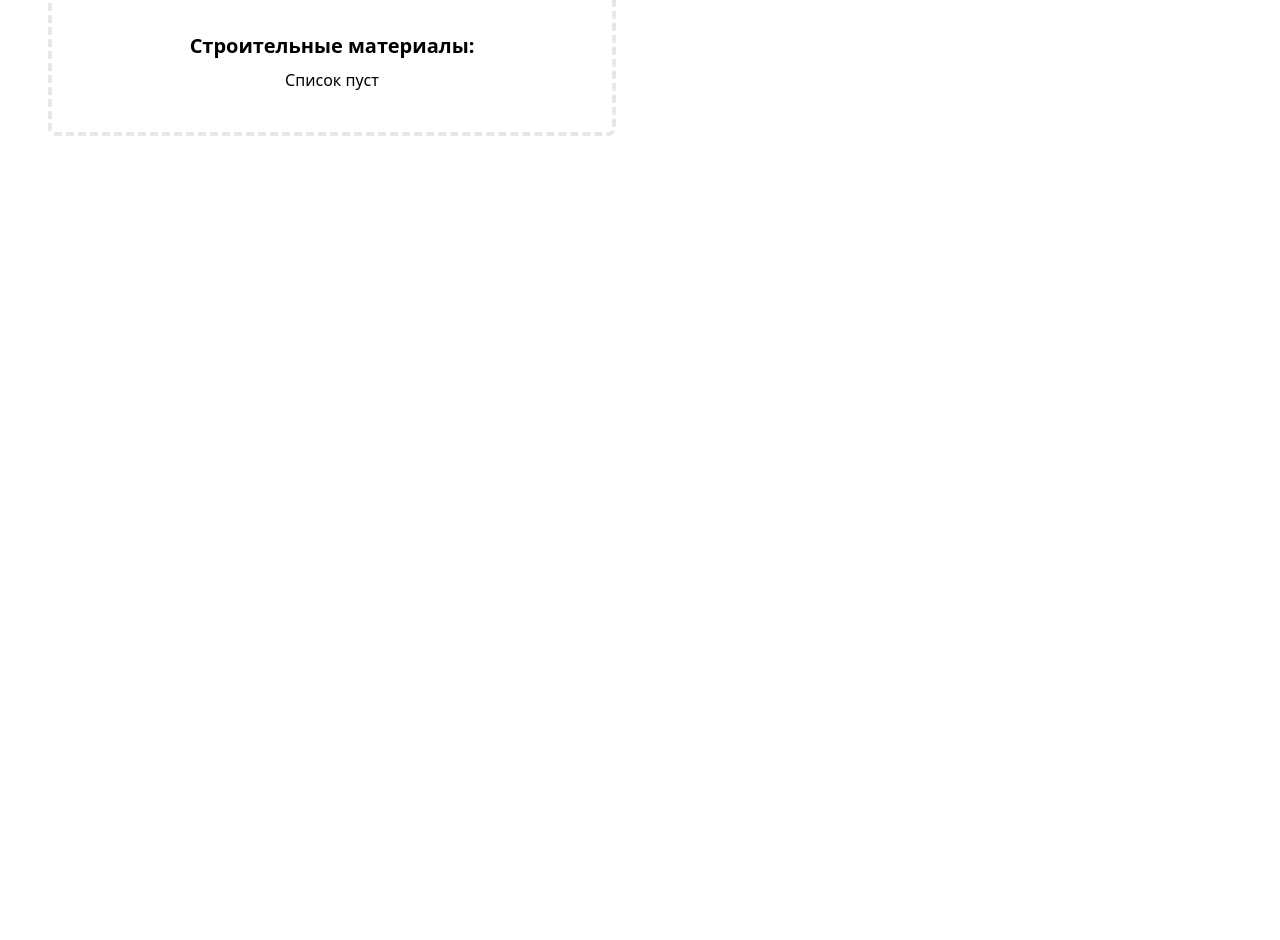
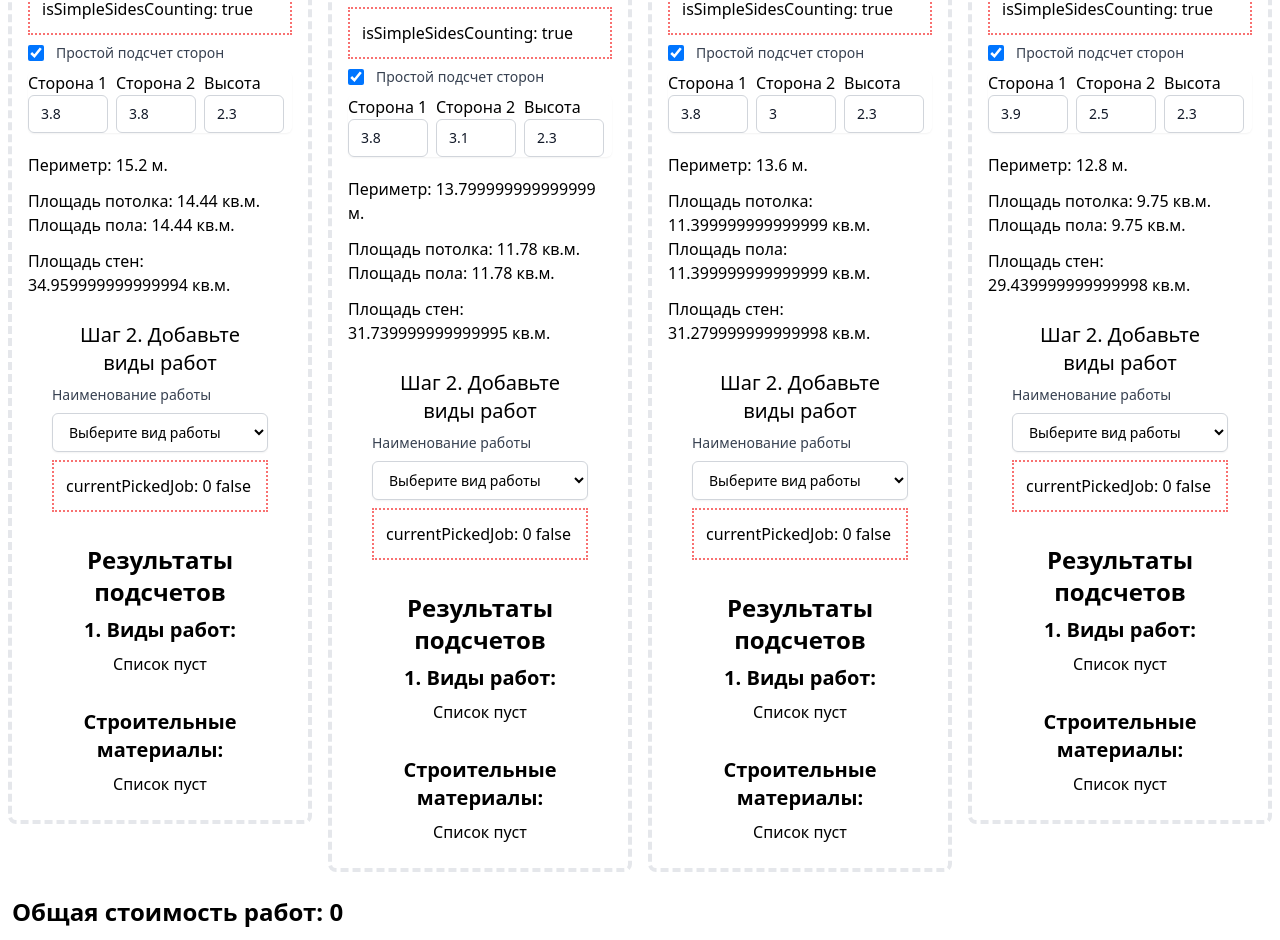
Before and after one commit to nvlight/home_calc, a Vue app in the folder vue/: page /get-started in a window 1280 px wide. Shown: the part 863-1803 px from the top of the page. Before the commit the page ends 1047 px from the top, so only its background shows below. Built offline with nearby package versions, Linux system fonts and the light colour scheme.

Commit message:
jobs resulting summ showing is now work fine!

```diff
--- a/vue/src/components/GetStarted.vue
+++ b/vue/src/components/GetStarted.vue
@@ -97,42 +97,28 @@
                 </button>
             </div>
             <div class="main_wrapper">
-                <div class="flex py-6 sm:px-6 lg:px-8">
+                <div class="flex">
                     <!-- Replace with your content -->
                     <div
-                        v-for="(room,key) in rooms.length"
-                        class="max-w-2xl px-4 py-6"
+                        v-for="(room,key) in rooms"
+                        class="max-w-2xl px-2 py-3"
                     >
                         <div class="border-4 border-dashed border-gray-200 rounded-lg" >
-                            <div class="px-6 py-6">
+                            <div class="px-2 py-2">
                                 <RoomSize
                                     :number="key"
+                                    :room="room"
                                 >
                                 </RoomSize>
                             </div>
                         </div>
                     </div>
+                </div>
+            </div>
+            <div class="resultingSumm p-3">
+                <h1 class="text-2xl font-semibold">Общая стоимость работ: {{jobsResultingSumm}}</h1>
+            </div>
 
-<!--                    <div class="max-w-2xl px-4 py-6 ">-->
-<!--                        <div class="border-4 border-dashed border-gray-200 rounded-lg" >-->
-<!--                            <div class="px-6 py-6">-->
-<!--                                <RoomSize>-->
-<!--                                </RoomSize>-->
-<!--                            </div>-->
-<!--                        </div>-->
-<!--                    </div>-->
-<!--                    <div class="max-w-2xl px-4 py-6 ">-->
-<!--                        <div class="border-4 border-dashed border-gray-200 rounded-lg" >-->
-<!--                            <div class="px-6 py-6">-->
-<!--                                <RoomSize>-->
-<!--                                </RoomSize>-->
-<!--                            </div>-->
-<!--                        </div>-->
-<!--                    </div>-->
-                    <!-- /End replace -->
-                </div>
-
-            </div>
         </main>
     </div>
 </template>
@@ -141,7 +127,8 @@
 import { Disclosure, DisclosureButton, DisclosurePanel, Menu, MenuButton, MenuItem, MenuItems } from '@headlessui/vue'
 import { BellIcon, MenuIcon, XIcon } from '@heroicons/vue/outline'
 import RoomSize from "../components/RoomSize.vue"
-import {reactive} from "vue";
+import {reactive, computed} from "vue";
+import store from "../store/index.js";
 
 const user = {
     name: 'Tom Cook',
@@ -162,16 +149,165 @@ const userNavigation = [
     { name: 'Sign out', href: '#' },
 ]
 
-const rooms = reactive({length: 1,});
+const rooms = reactive([
+    {
+        isSimpleSidesCounting: true,
+        sizes : {
+            s1: 3.8,
+            s2: 3.8,
+            s3: 0,
+            s4: 0,
+        },
+        height: 2.3,
+        perimeter: 0,
+        square: {
+            ceiling: 0,
+            floor: 0,
+            walls: 0,
+        },
+        doorstep_count: 0, // пороги
+        windows: [
+            {
+                // проем - opening
+                // meter
+                width: 3,
+                height: 1.5,
+            },
+        ],
+        doors: [
+            {
+                width: 1,
+                height: 2,
+            },
+            {
+                // meter
+                width: 1,
+                height: 2,
+            },
+        ],
+    },
+    {
+        isSimpleSidesCounting: true,
+        sizes : {
+            s1: 3.8,
+            s2: 3.1,
+            s3: 0,
+            s4: 0,
+        },
+        height: 2.3,
+        perimeter: 0,
+        square: {
+            ceiling: 0,
+            floor: 0,
+            walls: 0,
+        },
+        doorstep_count: 0, // пороги
+        windows: [
+            {
+                // проем - opening
+                // meter
+                width: 3,
+                height: 1.5,
+            },
+        ],
+        doors: [
+            {
+                width: 1,
+                height: 2,
+            },
+            {
+                // meter
+                width: 1,
+                height: 2,
+            },
+        ],
+    },
+    {
+        isSimpleSidesCounting: true,
+        sizes : {
+            s1: 3.8,
+            s2: 3,
+            s3: 0,
+            s4: 0,
+        },
+        height: 2.3,
+        perimeter: 0,
+        square: {
+            ceiling: 0,
+            floor: 0,
+            walls: 0,
+        },
+        doorstep_count: 0, // пороги
+        windows: [
+            {
+                // проем - opening
+                // meter
+                width: 3,
+                height: 1.5,
+            },
+        ],
+        doors: [
+            {
+                width: 1,
+                height: 2,
+            },
+            {
+                // meter
+                width: 1,
+                height: 2,
+            },
+        ],
+    },
+    {
+        isSimpleSidesCounting: true,
+        sizes : {
+            s1: 3.9,
+            s2: 2.5,
+            s3: 0,
+            s4: 0,
+        },
+        height: 2.3,
+        perimeter: 0,
+        square: {
+            ceiling: 0,
+            floor: 0,
+            walls: 0,
+        },
+        doorstep_count: 0, // пороги
+        windows: [
+            {
+                // проем - opening
+                // meter
+                width: 3,
+                height: 1.5,
+            },
+        ],
+        doors: [
+            {
+                width: 1,
+                height: 2,
+            },
+            {
+                // meter
+                width: 1,
+                height: 2,
+            },
+        ],
+    },
+]);
+
+const jobsResultingSumm = computed(() => {
+    return store.state.jobsResultingSumm;
+});
 
 function roomIncrement() {
-    rooms.length++;
+    //rooms.length++;
 }
 
 function roomDecrement() {
-    if ( (rooms.length-1) >= 1 ){
-        rooms.length--;
-    }
+    //if ( (rooms.length-1) >= 1 ){
+    //    rooms.length--;
+    //}
 }
 
 </script>
--- a/vue/src/components/RoomSize.vue
+++ b/vue/src/components/RoomSize.vue
@@ -1,19 +1,23 @@
 <template>
     <!-- Шаг 1. Введите размеры комнаты -->
-    <div class="min-h-full flex items-center justify-start pt-4 pb-4 px-4 sm:px-6 lg:px-8">
+    <div class="min-h-full flex items-center justify-start pt-4 pb-2 px-2 sm:px-2 lg:px-2">
         <div class="max-w-md w-full space-y-2">
+
+            <div class="border-dotted border-2 p-3 border-red-400">
+                {{ room }}
+            </div>
 
             <h1 class="font-semibold text-xl text-center">Комната {{number+1}}</h1>
             <h1 class="font-light text-xl">Шаг 1. Введите размеры комнаты</h1>
 
             <div v-if="this.$store.state.debug" class="border-dotted border-2 p-3 border-red-400">
-                isSimpleSidesCounting: {{(isSimpleSidesCounting)}}
+                isSimpleSidesCounting: {{(room.isSimpleSidesCounting)}}
             </div>
             <fieldset>
                 <div class="space-y-4">
                     <div class="flex items-start">
                         <div class="flex h-5 items-center">
-                            <input id="isSimpleSidesCountingId" name="comments" type="checkbox"
+                            <input :id="'isSimpleSidesCountingId' + number" name="comments" type="checkbox"
                                    class="h-4 w-4 rounded border-gray-300 text-indigo-600 focus:ring-indigo-500
                                    focus:outline-none  focus:ring-offset-2 focus:ring-indigo-500                                   "
                                    @click="isSimpleSidesCountingChange"
@@ -21,7 +25,7 @@
                             >
                         </div>
                         <div class="ml-3 text-sm">
-                            <label for="isSimpleSidesCountingId" class="font-medium text-gray-700">Простой подсчет сторон</label>
+                            <label :for="'isSimpleSidesCountingId' + number" class="font-medium text-gray-700">Простой подсчет сторон</label>
                         </div>
                     </div>
 
@@ -46,7 +50,7 @@
                            placeholder="Сторона 2">
                 </div>
 
-                <template v-if="!isSimpleSidesCounting">
+                <template v-if="!room.isSimpleSidesCounting">
                     <div class="mr-2">
                         <label for="s3" class="">Сторона 3</label>
                         <input @change="updatePerimeterAndSquares" id="s3" name="s3" v-model="room.sizes.s3" type="text" autocomplete="s3" required
@@ -236,7 +240,7 @@
     </div>
 </template>
 
-<script >
+<script>
 import CeilingCalc from "../components/CeilingCalc.vue";
 import LaminateCalc from "../components/LaminateCalc.vue";
 import {mapState} from "vuex";
@@ -246,14 +250,15 @@ export default {
     components: { CeilingCalc, LaminateCalc },
     props: {
         number: Number,
+        room: Object,
     },
     emits: ['addCalcedCeiling'],
     data(){
         return {
             added_jobs_i : 0, // index
             currentPickedJob: 0,
-            isSimpleSidesCounting: true,
-            room: {
+            room00000: {
+                isSimpleSidesCounting: true,
                 sizes : {
                     s1: 0,
                     s2: 0,
@@ -265,7 +270,7 @@ export default {
                 square: {
                     ceiling: 0,
                     floor: 0,
-                    sten: 0,
+                    walls: 0,
                 },
                 doorstep_count: 0, // пороги
                 windows: [
@@ -382,17 +387,8 @@ export default {
     },
     methods: {
         isSimpleSidesCountingChange(){
-            this.isSimpleSidesCounting = !(this.isSimpleSidesCounting);
+            this.room.isSimpleSidesCounting = !(this.room.isSimpleSidesCounting);
             this.updatePerimeterAndSquares();
-        },
-        updatePerimeterChich() {
-            this.room.perimeter =
-                Math.ceil(
-                    +(this.room.sizes.s1) +
-                    +(this.room.sizes.s2) +
-                    +(this.room.sizes.s3) +
-                    +(this.room.sizes.s4)
-                );
         },
         updatePerimeterHandler(sidesArr) {
             let res = 0;
@@ -402,7 +398,7 @@ export default {
             return res;
         },
         updatePerimeter() {
-            if (this.isSimpleSidesCounting){
+            if (this.room.isSimpleSidesCounting){
                 this.room.perimeter = this.updatePerimeterHandler([
                     (this.room.sizes.s1),
                     (this.room.sizes.s2),
@@ -418,14 +414,6 @@ export default {
                 ]);
             }
         },
-
-        updateCeilingSquareChich(){
-            this.room.square.ceiling =
-                +(this.room.sizes.s1) *
-                +(this.room.sizes.s2)
-
-            this.room.square.floor = this.room.square.ceiling
-        },
         updateCeilingSquareHandler(sidesArr){
             let res = 1;
             for(let i=0; i<sidesArr.length; i++){
@@ -434,7 +422,7 @@ export default {
             return res;
         },
         updateCeilingAndFloorSquare(){
-            if (this.isSimpleSidesCounting){
+            if (this.room.isSimpleSidesCounting){
                 this.room.square.ceiling = this.updateCeilingSquareHandler([
                     (this.room.sizes.s1),
                     (this.room.sizes.s2),
@@ -495,10 +483,6 @@ export default {
             }
             return find;
         },
-        jobTypeChanged(ev){
-            //console.log(ev)
-        },
-
         addCalcedJob(){
             //console.log('addCalcedJob');
             this.added_jobs_i++;
@@ -509,6 +493,8 @@ export default {
             tmp_job.iid = this.added_jobs_i;
             tmp_job.title = this.getJobTitleById(tmp_job.id);
             //console.log(tmp_job);
+
+            this.$store.commit('incValueToJobsResultingSumm', tmp_job.summ);
 
             this.added_jobs.push(tmp_job);
         },
@@ -528,9 +514,17 @@ export default {
         },
         deleteAddedJob(del_id){
             //console.log(del_id)
+            const filtered = this.added_jobs.filter(
+                t => t.iid == del_id
+            );
             this.added_jobs = this.added_jobs.filter(
                 t => t.iid != del_id
-            )
+            );
+            //console.log(filtered);
+            const decSumm = filtered[0].summ;
+
+            //console.log(decSumm);
+            this.$store.commit('decValueToJobsResultingSumm', decSumm);
         },
         deleteAddedMaterial(material_id){
             this.$store.commit('deleteMaterial', material_id);
@@ -538,10 +532,12 @@ export default {
     },
     computed:{
         jobsSumm(){
-            return this.added_jobs.reduce(
+            const summ = this.added_jobs.reduce(
                 (previousValue, currentValue) => previousValue + currentValue.summ,
                 0
             );
+
+            return summ;
         },
 
         materialsSumm(){
@@ -554,15 +550,18 @@ export default {
         addedMaterials(){
             return this.$store.state.materialsForBuy;
         },
+
     },
     created() {
         this.updatePerimeterAndSquares();
         this.room.doorstep_count = this.room.doors.length;
 
-        if (this.isSimpleSidesCounting){
+        if (this.room.isSimpleSidesCounting){
             this.room.sizes.s3 = this.room.sizes.s1;
             this.room.sizes.s4 = this.room.sizes.s2;
         }
+
+        this.updatePerimeterAndSquares();
     },
     mounted() {
 
--- a/vue/src/store/index.js
+++ b/vue/src/store/index.js
@@ -93,6 +93,7 @@ const store = createStore({
         ],
         materialsForBuyCount: 0,
         materialsForBuy: [],
+        jobsResultingSumm: 0,
     },
     getters:{
 
@@ -151,7 +152,14 @@ const store = createStore({
             );
 
             state.materialsForBuyCount--;
-        }
+        },
+
+        incValueToJobsResultingSumm(state, summ){
+            state.jobsResultingSumm += summ;
+        },
+        decValueToJobsResultingSumm(state, summ){
+            state.jobsResultingSumm -= summ;
+        },
     },
     modules:{},
 })
```
